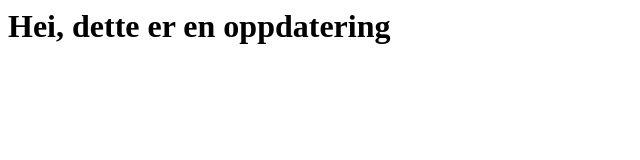
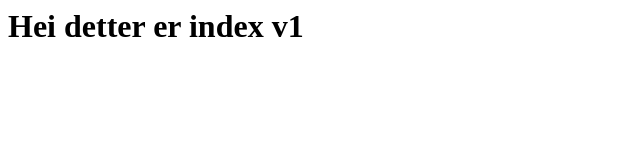
Before and after one commit to mariarolstadmartinez/NoroffModuleAssignment, a plain HTML site: page index.html in a window 1280 px wide. Shown: the whole page, without its empty margins (0-640 px from the left). Drawn offline with Linux system fonts and the light colour scheme.

Commit message:
edit text v1

```diff
--- a/index.html
+++ b/index.html
@@ -1 +1 @@
-<h1>Hei, dette er en oppdatering</h1>
+<h1>Hei detter er index v1</h1>
```
Also changed, not shown: gallery.html (+1 -1 lines).
